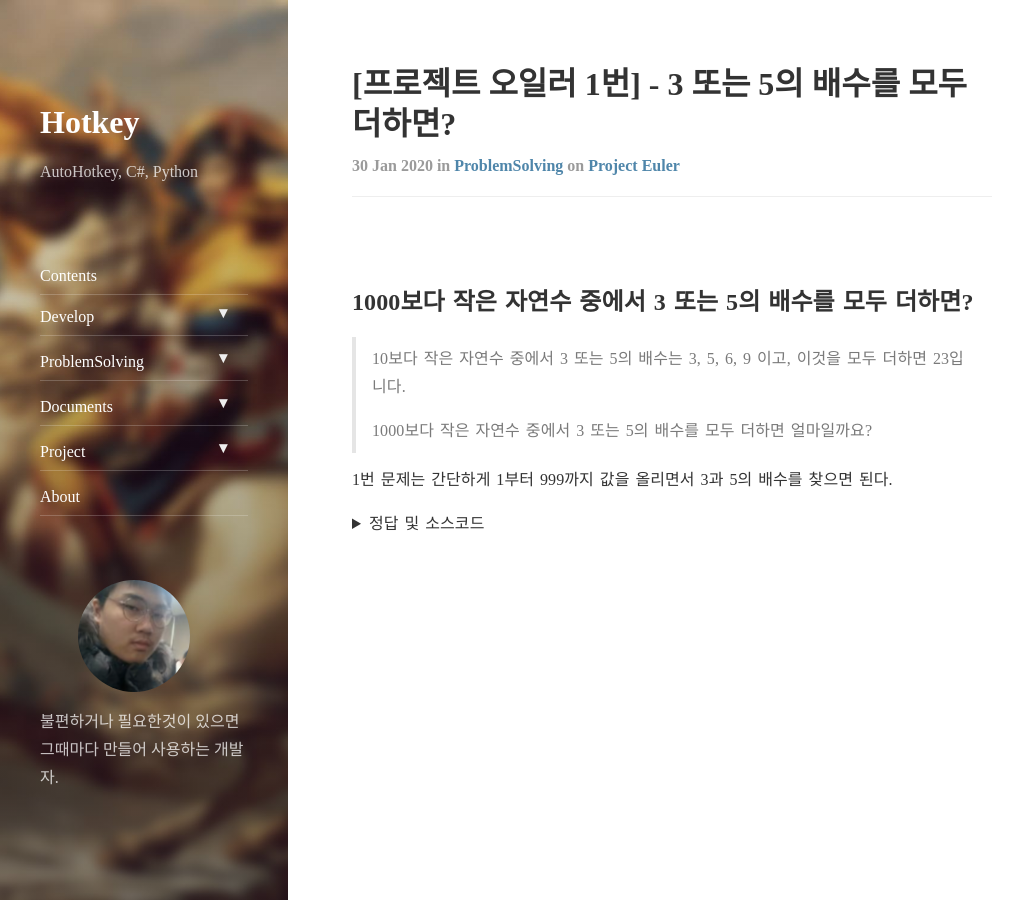
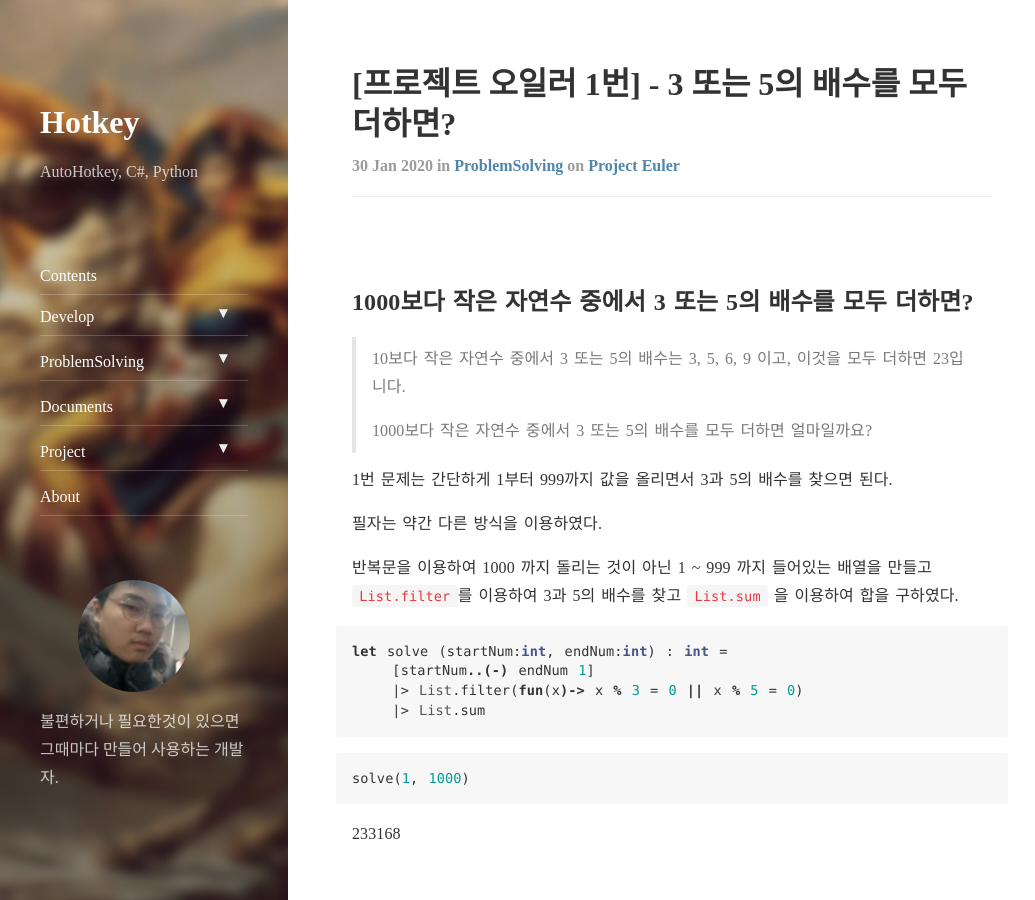
Before and after one commit to Hot-key/hot-key.github.io.old, a Jekyll site: the page built from _posts/2020-01-30-ps-projecteuler-1.md, in a window 1280 px wide and 900 px high. Shown: the whole window, without its empty margins (0-1035 px from the left). Built offline with Jekyll 4.4.1, drawn with Linux system fonts in a browser that asks for light colours; nearby versions of some CDN libraries; comment, search, counter and statistics services are not loaded.

Commit message:
details 지움

````diff
--- a/_posts/2020-01-30-ps-projecteuler-1.md
+++ b/_posts/2020-01-30-ps-projecteuler-1.md
@@ -13,17 +13,10 @@ tags: euler
 
 1번 문제는 간단하게 1부터 999까지 값을 올리면서 3과 5의 배수를 찾으면 된다.
 
-
-<details>
-<summary>정답 및 소스코드</summary>
-<div markdown="1">
-
 필자는 약간 다른 방식을 이용하였다.
 
-반복문을 이용하여 1000 까지 돌리는 것이 아닌
-1 ~ 999 까지 들어있는 배열을 만들고
-`List.filter`를 이용하여 3과 5의 배수를 찾고
-`List.sum` 을 이용하여 합을 구하였다.
+반복문을 이용하여 1000 까지 돌리는 것이 아닌 1 ~ 999 까지 들어있는 배열을 만들고
+`List.filter`를 이용하여 3과 5의 배수를 찾고  `List.sum` 을 이용하여 합을 구하였다.
 
 ```fsharp
 let solve (startNum:int, endNum:int) : int =
@@ -31,10 +24,7 @@ let solve (startNum:int, endNum:int) : int =
     |> List.filter(fun(x)-> x % 3 = 0 || x % 5 = 0)
     |> List.sum
 ```
-```
+```fsharp
 solve(1, 1000)
 ```
 233168
-
-</div>
-</details>
````
